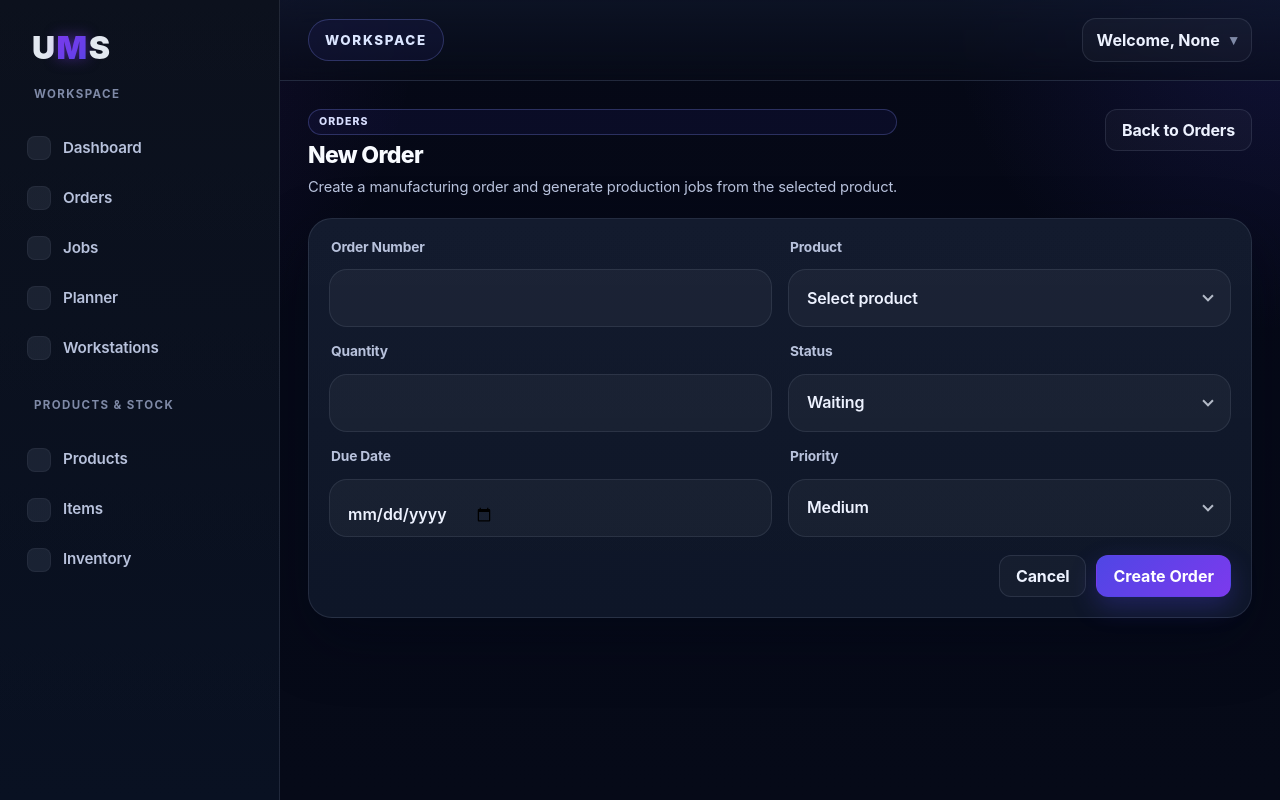
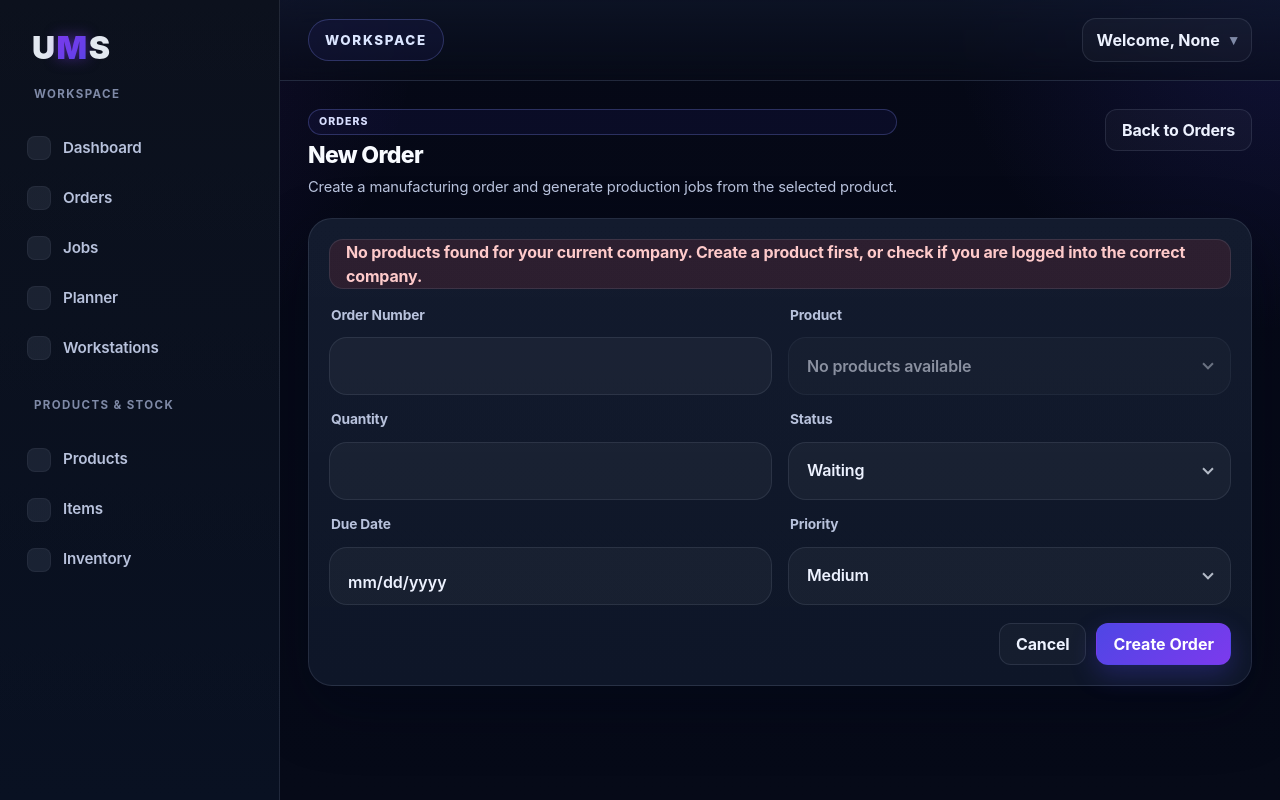
Before and after one commit to bracekk/UMS-Unity-Manufacturing-Solutions, a Flask app: template templates/new_order.html in a window 1280 px wide. Run offline with Flask 3, Linux system fonts and the light colour scheme; the template is opened without the code that fills it, so the values that code supplies are empty; some libraries are stand-ins or nearby versions.

Commit message:
Update new_order.html

```diff
--- a/templates/new_order.html
+++ b/templates/new_order.html
@@ -16,6 +16,14 @@
 </div>
 
 <div class="dashboard-form-card product-form-card">
+  {% if not products %}
+    <div class="flash-wrapper" style="margin-bottom: 18px;">
+      <div class="flash-message flash-error">
+        No products found for your current company. Create a product first, or check if you are logged into the correct company.
+      </div>
+    </div>
+  {% endif %}
+
   <form method="POST" class="order-form">
     <div class="form-grid form-grid-2">
       <div class="form-group">
@@ -25,15 +33,11 @@
 
       <div class="form-group">
         <label>Product</label>
+
+        {% if products %}
           <div class="custom-select" data-name="product_id">
-          <div class="custom-select-trigger">
-            <span>
-              {% if products %}
-                {{ products[0][1] }} - {{ products[0][2] }}
-              {% else %}
-                Select product
-              {% endif %}
-            </span>
+            <div class="custom-select-trigger" tabindex="0" role="button" aria-label="Select product">
+              <span>{{ products[0][1] }} - {{ products[0][2] }}</span>
             </div>
 
             <div class="custom-options">
@@ -47,21 +51,28 @@
             <input
               type="hidden"
               name="product_id"
-            value="{% if products %}{{ products[0][0] }}{% endif %}"
-            {% if not products %}disabled{% endif %}
+              value="{{ products[0][0] }}"
             >
           </div>
+        {% else %}
+          <div class="custom-select">
+            <div class="custom-select-trigger is-disabled" aria-disabled="true">
+              <span>No products available</span>
+            </div>
+            <input type="hidden" name="product_id" value="" disabled>
+          </div>
+        {% endif %}
       </div>
 
       <div class="form-group">
         <label for="quantity">Quantity</label>
-        <input type="number" step="0.01" id="quantity" name="quantity" required>
+        <input type="number" step="0.01" id="quantity" name="quantity" required {% if not products %}disabled{% endif %}>
       </div>
 
       <div class="form-group">
         <label>Status</label>
         <div class="custom-select" data-name="status">
-          <div class="custom-select-trigger">
+          <div class="custom-select-trigger" tabindex="0" role="button" aria-label="Select status">
             <span>Waiting</span>
           </div>
 
@@ -78,13 +89,13 @@
 
       <div class="form-group">
         <label for="due_date">Due Date</label>
-        <input type="date" id="due_date" name="due_date" required>
+        <input type="date" id="due_date" name="due_date" required {% if not products %}disabled{% endif %}>
       </div>
 
       <div class="form-group">
         <label>Priority</label>
         <div class="custom-select" data-name="priority">
-          <div class="custom-select-trigger">
+          <div class="custom-select-trigger" tabindex="0" role="button" aria-label="Select priority">
             <span>Medium</span>
           </div>
 
@@ -101,53 +112,10 @@
 
     <div class="form-actions">
       <a href="{{ url_for('orders') }}" class="dashboard-btn secondary">Cancel</a>
-      <button type="submit" class="dashboard-btn primary">Create Order</button>
+      <button type="submit" class="dashboard-btn primary" {% if not products %}disabled{% endif %}>
+        Create Order
+      </button>
     </div>
   </form>
 </div>
-
-<script>
-document.addEventListener("DOMContentLoaded", function () {
-  const customSelects = document.querySelectorAll(".custom-select");
-
-  customSelects.forEach(select => {
-    const trigger = select.querySelector(".custom-select-trigger");
-    const triggerText = trigger.querySelector("span");
-    const options = select.querySelectorAll(".custom-option");
-    const hiddenInput = select.querySelector('input[type="hidden"]');
-
-    trigger.addEventListener("click", function (e) {
-      e.stopPropagation();
-
-      customSelects.forEach(otherSelect => {
-        if (otherSelect !== select) {
-          otherSelect.classList.remove("open");
-        }
-      });
-
-      select.classList.toggle("open");
-    });
-
-    options.forEach(option => {
-      option.addEventListener("click", function (e) {
-        e.stopPropagation();
-
-        const value = option.dataset.value;
-        const text = option.textContent.trim();
-
-        triggerText.textContent = text;
-        hiddenInput.value = value;
-
-        select.classList.remove("open");
-      });
-    });
-  });
-
-  document.addEventListener("click", function () {
-    customSelects.forEach(select => {
-      select.classList.remove("open");
-    });
-  });
-});
-</script>
 {% endblock %}
```
Lines whose indentation alone changed are shown as unchanged.
